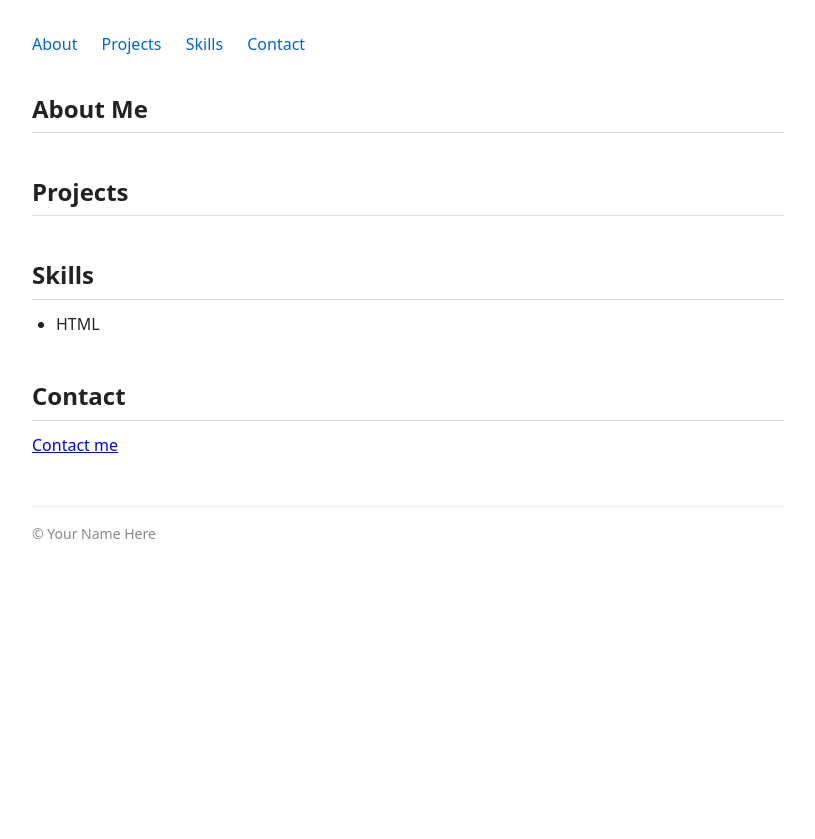
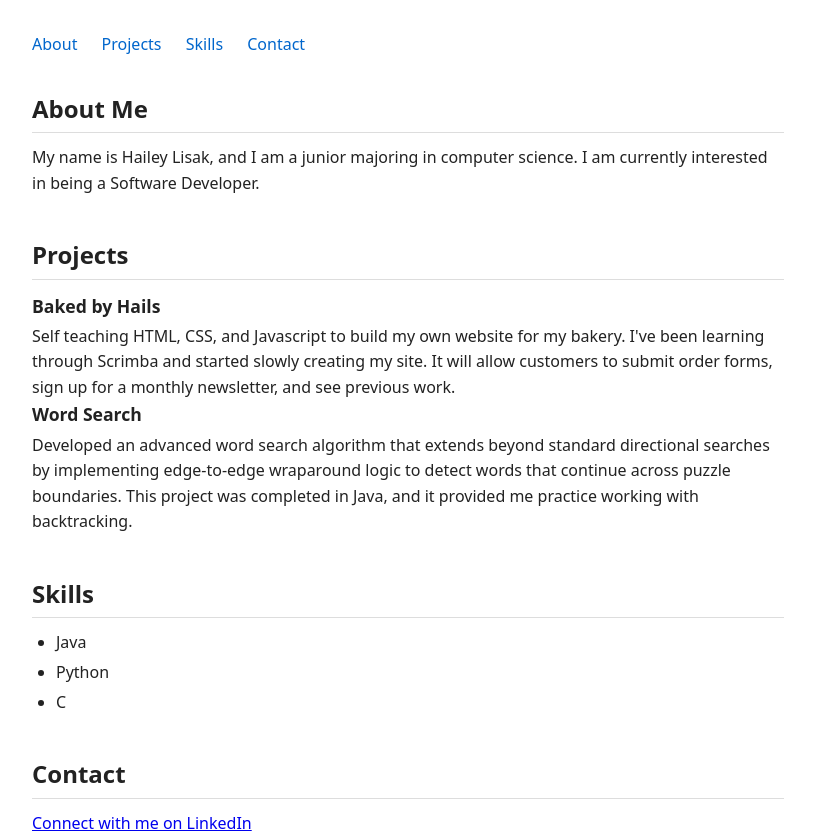
Before and after one commit to haileylisak/assig3_1530, a plain HTML site: page index.html in a window 1280 px wide. Shown: the top 839 px of the page, without its empty margins (232-1047 px from the left). Before the commit the page ends 800 px from the top, so only its background shows below. Drawn offline with Linux system fonts and the light colour scheme.

Commit message:
Implemented pipeline

```diff
--- a/index.html
+++ b/index.html
@@ -4,7 +4,7 @@
 <head>
   <meta charset="UTF-8">
   <meta name="viewport" content="width=device-width, initial-scale=1.0">
-  <title>Your Name Here</title>
+  <title>Hailey Lisak</title>
   <link rel="stylesheet" href="style.css">
 </head>
 
@@ -25,6 +25,8 @@
       <h2>About Me</h2>
       <!-- TODO: Replace with 2-3 sentences about yourself -->
       <!-- e.g., include your name, your program/year, and what you are interested in -->
+      My name is Hailey Lisak, and I am a junior majoring in computer science.
+      I am currently interested in being a Software Developer.
     </section>
 
     <section id="projects">
@@ -38,16 +40,32 @@
       -->
 
       <!-- TODO: Add at least 2 project entries using the structure above -->
+      <div class="project1">
+        <h3>Baked by Hails</h3>
+        <p>Self teaching HTML, CSS, and Javascript to build my own website for my bakery.
+          I've been learning through Scrimba and started slowly creating my site. It will
+          allow customers to submit order forms, sign up for a monthly newsletter, and see previous work.
+        </p>
+      </div>
+      <div class="project2">
+        <h3>Word Search</h3>
+        <p>Developed an advanced word search algorithm that extends beyond standard directional searches
+          by implementing edge-to-edge wraparound logic to detect words that continue across puzzle boundaries.
+          This project was completed in Java, and it provided me practice working with backtracking.
+        </p>
+      </div>
     </section>
 
     <section id="skills">
       <h2>Skills</h2>
       <ul>
         <!-- Example skill - TODO: replace -->
-        <li>HTML</li>
+        <li>Java</li>
 
         <!-- TODO: Add a second skill here -->
+        <li>Python</li>
         <!-- TODO: Add a third skill here -->
+        <li>C</li>
         <!-- TODO: ... -->
       </ul>
     </section>
@@ -56,7 +74,7 @@
       <h2>Contact</h2>
       <!-- TODO: Replace href="#" with a real link (e.g., mailto:you@example.com or your LinkedIn URL) -->
       <!-- TODO: Replace the link text with something descriptive, e.g. "Email me" or "LinkedIn" -->
-      <p><a href="#">Contact me</a></p>
+      <p><a href="www.linkedin.com/in/haileylisak">Connect with me on LinkedIn</a></p>
     </section>
 
   </main>
```
Also changed, not shown: 1 other file.
